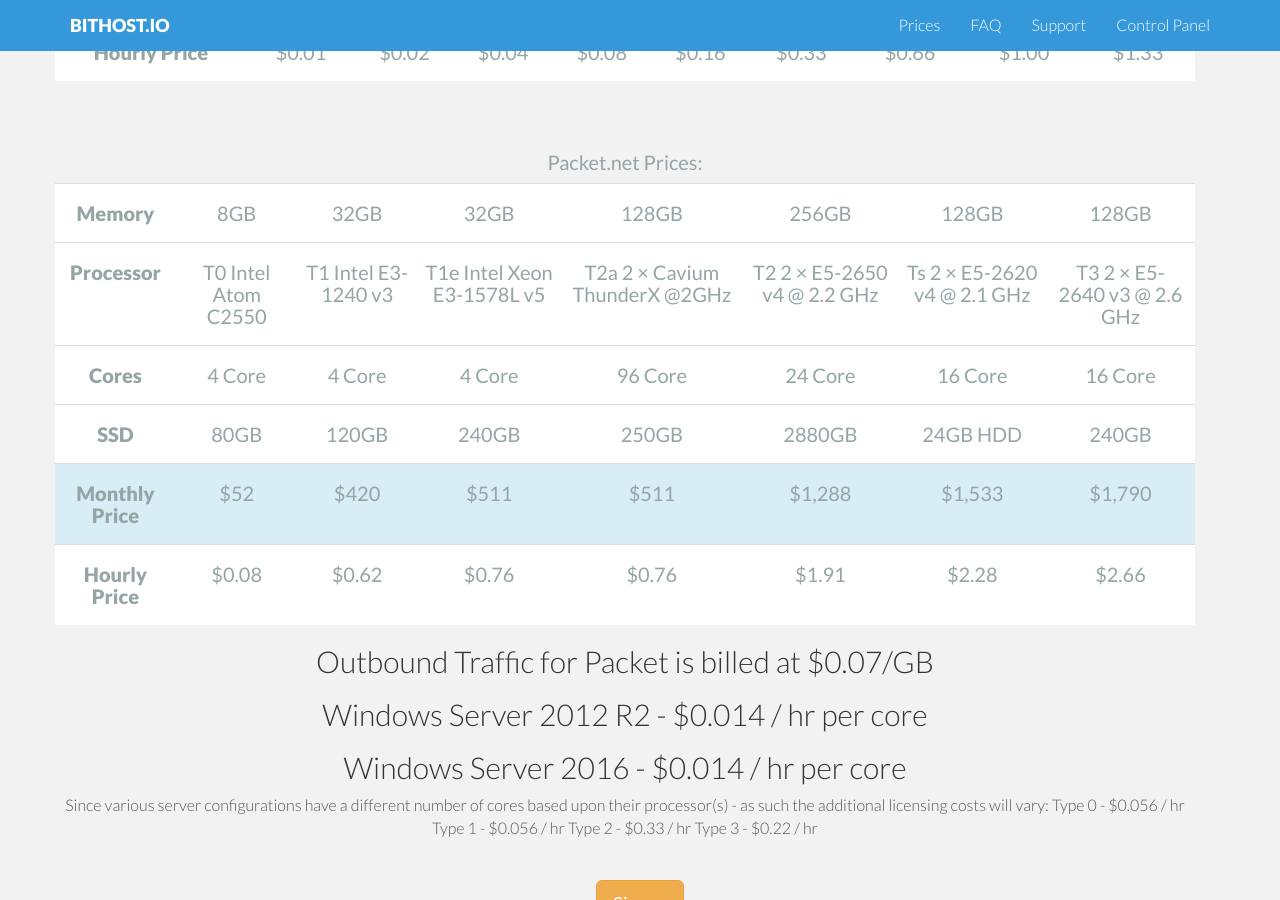
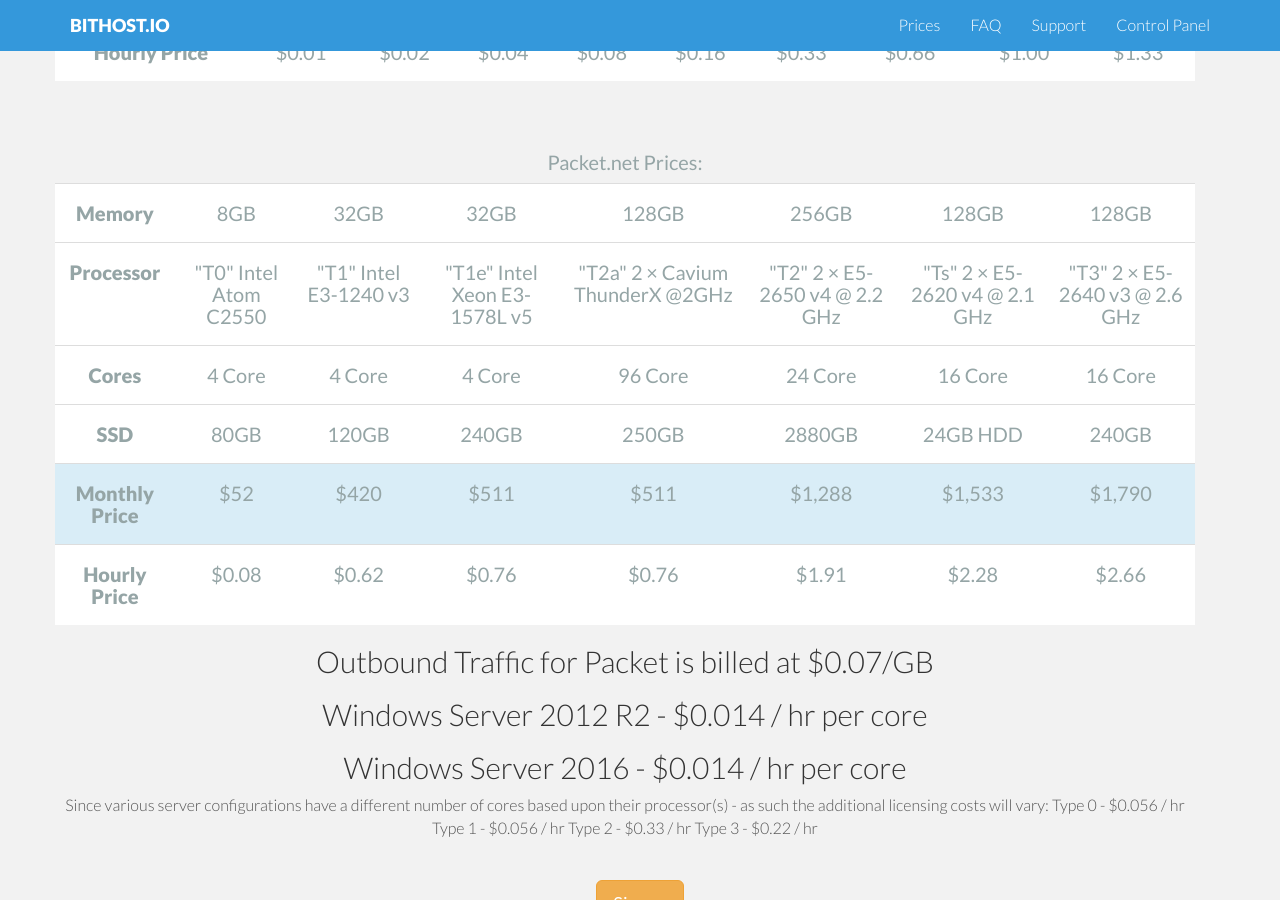
Before and after one commit to bithostio/www.bithost.io, a Jekyll site: the page built from index.html, in a window 1280 px wide and 900 px high, scrolled down 1189 px. Built offline with Jekyll 4.4.1, drawn with Linux system fonts in a browser that asks for light colours; nearby versions of some CDN libraries; Markdown is read by kramdown in place of the engine named in the settings.

```diff
--- a/index.html
+++ b/index.html
@@ -130,13 +130,13 @@ description: Pay for remote servers using the power of Bitcoin
 
         <tr>
           <td><h4 style="font-weight: bold">Processor</h4></td>
-          <td><h4>T0 Intel Atom C2550</h4></td>
-          <td><h4>T1 Intel E3-1240 v3</h4></td>
-          <td><h4>T1e Intel Xeon E3-1578L v5</h4></td>
-          <td><h4>T2a 2 × Cavium ThunderX @2GHz</h4></td>
-          <td><h4>T2 2 × E5-2650 v4 @ 2.2 GHz</h4></td>
-          <td><h4>Ts 2 × E5-2620 v4 @ 2.1 GHz</h4></td>
-          <td><h4>T3 2 × E5-2640 v3 @ 2.6 GHz</h4></td>
+          <td><h4>"T0" Intel Atom C2550</h4></td>
+          <td><h4>"T1" Intel E3-1240 v3</h4></td>
+          <td><h4>"T1e" Intel Xeon E3-1578L v5</h4></td>
+          <td><h4>"T2a" 2 × Cavium ThunderX @2GHz</h4></td>
+          <td><h4>"T2" 2 × E5-2650 v4 @ 2.2 GHz</h4></td>
+          <td><h4>"Ts" 2 × E5-2620 v4 @ 2.1 GHz</h4></td>
+          <td><h4>"T3" 2 × E5-2640 v3 @ 2.6 GHz</h4></td>
         </tr>
 
         <tr>
```
